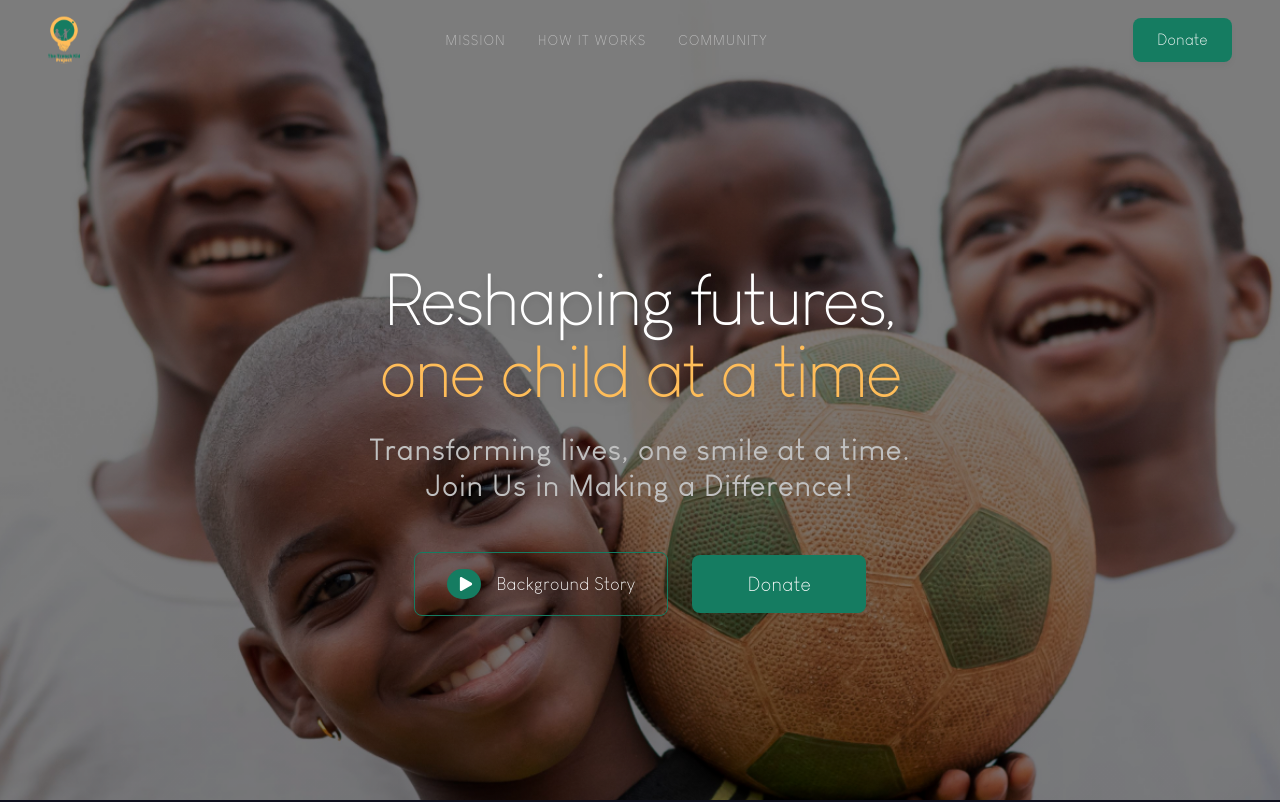
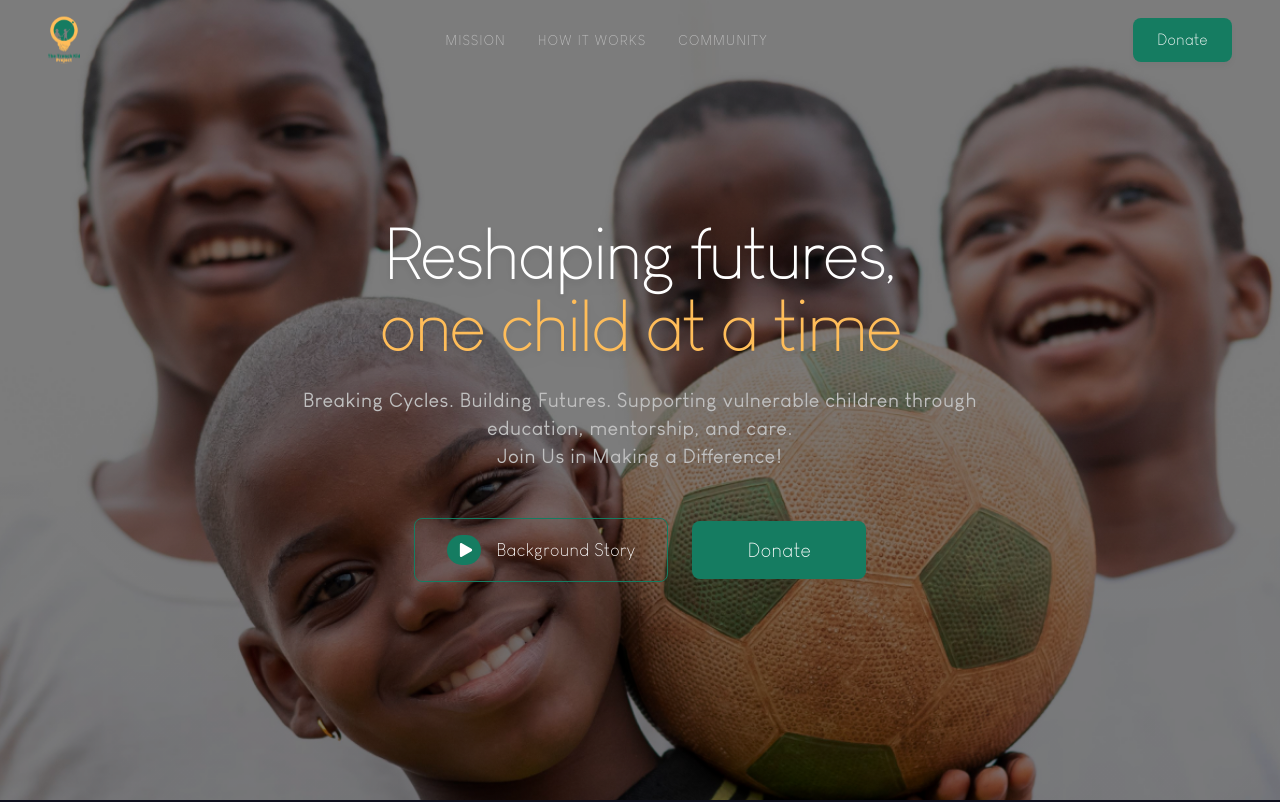
Before and after one commit to jadekitan/trenchkid, a React (Vite) app: page / in a window 1280 px wide. Shown: the top 802 px of the page. Built offline with nearby package versions, Linux system fonts and the light colour scheme; a web font is replaced by a local one.

Commit message:
Final launch Push

```diff
--- a/src/components/launch-page/Hero.jsx
+++ b/src/components/launch-page/Hero.jsx
@@ -9,29 +9,30 @@ const Hero = () => {
   const youtubeVideoId = "dQw4w9WgXcQ";
 
   return (
+    // NOTE: If the image's focal point is at the top, change "bg-center" to "bg-top" or "bg-[50%_20%]" here
     <section className="relative w-full h-screen flex flex-col items-center justify-center bg-hero-pattern bg-cover bg-center bg-no-repeat font-custom">
-
       {/* NavBar Container */}
       <div className="absolute top-0 w-full z-40 transition duration-1000 ease-in-out">
         <NavBar />
       </div>
 
       {/* Main Content */}
-      <div className="relative z-10 flex flex-col items-center text-center px-6 w-full max-w-5xl mx-auto mt-16 md:mt-20">
-
+      {/* REMOVED mt-16 md:mt-20 to restore perfect vertical balance */}
+      <div className="relative z-10 flex flex-col items-center text-center px-6 w-full max-w-5xl mx-auto">
         {/* Scaled Typography for Mobile vs Desktop */}
         <h1 className="text-white font-custom text-4xl sm:text-5xl md:text-7xl font-bold leading-tight tracking-tight drop-shadow-lg mb-4 md:mb-6">
           Reshaping futures, <br className="hidden md:block" />
           <span className="text-trench-kid099">one child at a time</span>
         </h1>
 
-        <h4 className="text-soft-grey font-custom text-lg sm:text-xl md:text-3xl font-normal leading-relaxed tracking-wide mb-8 md:mb-12 max-w-3xl">
-          Transforming lives, one smile at a time.{" "}
+        <h4 className="text-soft-grey font-custom text-md sm:text-lg md:text-xl font-normal leading-relaxed tracking-wide mb-8 md:mb-12 max-w-3xl">
+          Breaking Cycles. Building Futures. Supporting vulnerable children
+          through education, mentorship, and care.{" "}
           <br className="hidden md:block" />
           Join Us in Making a Difference!
         </h4>
 
-        {/* Call to Action Buttons - 100% width on mobile, auto on desktop */}
+        {/* Call to Action Buttons */}
         <div className="flex flex-col sm:flex-row items-center gap-4 md:gap-6 w-full sm:w-auto">
           <button
             onClick={() => setIsVideoOpen(true)}
@@ -45,14 +46,13 @@ const Hero = () => {
             </span>
           </button>
 
-          <button
-            onClick={() => {
-              window.location.assign("");
-            }}
+          {/* Updated Donate Link */}
+          <a
+            href="mailto:trenchkidproject@gmail.com?subject=Donation Inquiry - The Trench Kid Project"
             className="w-full sm:w-[174px] h-[58px] flex justify-center items-center bg-trench-kid500 rounded-lg text-white font-custom text-xl font-bold tracking-wide hover:bg-trench-kid700 transition-colors duration-300 shadow-3xl hover:shadow-4xl"
           >
             Donate
-          </button>
+          </a>
         </div>
       </div>
 
@@ -60,8 +60,7 @@ const Hero = () => {
       {isVideoOpen && (
         <div className="fixed inset-0 z-50 flex items-center justify-center bg-dark/95 backdrop-blur-sm transition-opacity duration-300 px-2 sm:px-0">
           <div className="relative w-full max-w-5xl px-2 md:px-8">
-
-            {/* Close Button - Safely positioned for touch targets */}
+            {/* Close Button */}
             <button
               onClick={() => setIsVideoOpen(false)}
               className="absolute -top-12 right-2 md:right-8 text-soft-grey hover:text-white transition-colors duration-200 p-2"
--- a/src/components/reuseable/NavBar.jsx
+++ b/src/components/reuseable/NavBar.jsx
@@ -32,14 +32,15 @@ const NavBar = () => {
   return (
     <>
       <nav
-        className={`fixed top-0 w-full flex items-center justify-between px-6 md:px-12 py-4 transition-all duration-300 font-custom z-50 ${
-          isScrolled
+        // INCREASED Z-INDEX TO z-[60] SO IT STAYS ABOVE THE OVERLAY
+        className={`fixed top-0 w-full flex items-center justify-between px-6 md:px-12 py-4 transition-all duration-300 font-custom z-[60] ${
+          isScrolled && !isMobileMenuOpen
             ? "bg-dark/80 backdrop-blur-md shadow-3xl"
             : "bg-transparent"
         }`}
       >
         {/* Brand / Logo */}
-        <div className="flex items-center gap-3 cursor-pointer relative z-[60]">
+        <div className="flex items-center gap-3 cursor-pointer">
           <img src={FullLogo} alt="Trench Kid Logo" className="h-12 md:h-17 w-auto" />
         </div>
 
@@ -66,15 +67,13 @@ const NavBar = () => {
         </div>
 
         {/* Desktop CTA & Mobile Toggle */}
-        <div className="flex items-center gap-6 relative z-[60]">
-          <button
-            onClick={() => {
-              window.location.assign("");
-            }}
+        <div className="flex items-center gap-6">
+          <a
+            href="mailto:trenchkidproject@gmail.com?subject=Donation Inquiry - The Trench Kid Project"
             className="hidden md:flex bg-trench-kid500 hover:bg-trench-kid700 text-white px-6 py-2.5 rounded-lg font-bold tracking-wide transition-all duration-300 shadow-3xl"
           >
             Donate
-          </button>
+          </a>
 
           {/* Mobile Menu Icon */}
           <button
@@ -92,7 +91,8 @@ const NavBar = () => {
 
       {/* Mobile Full-Screen Overlay */}
       <div
-        className={`fixed inset-0 z-[55] bg-dark flex flex-col items-center justify-center transition-all duration-500 ease-in-out font-custom ${
+        // REDUCED Z-INDEX TO z-[50] SO IT STAYS BEHIND THE NAVBAR
+        className={`fixed inset-0 z-[50] bg-dark flex flex-col items-center justify-center transition-all duration-500 ease-in-out font-custom ${
           isMobileMenuOpen ? "opacity-100 visible" : "opacity-0 invisible"
         }`}
       >
@@ -119,15 +119,14 @@ const NavBar = () => {
             Community
           </a>
 
-          <button
-            onClick={() => {
-              setIsMobileMenuOpen(false);
-              window.location.assign("");
-            }}
+          {/* RESTORED MOBILE DONATE LINK */}
+          <a
+            href="mailto:trenchkidproject@gmail.com?subject=Donation Inquiry - The Trench Kid Project"
+            onClick={() => setIsMobileMenuOpen(false)}
             className="mt-6 bg-trench-kid500 hover:bg-trench-kid700 text-white px-12 py-4 rounded-lg transition-all duration-300 shadow-3xl w-full text-center"
           >
             Donate
-          </button>
+          </a>
         </div>
       </div>
     </>
```
